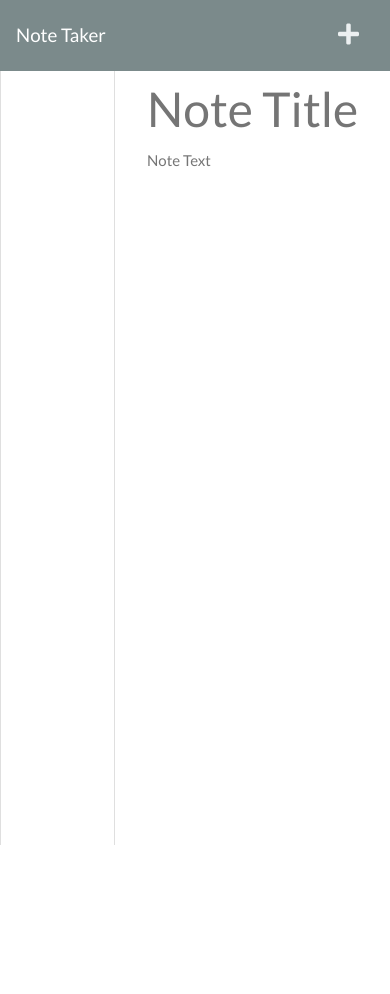
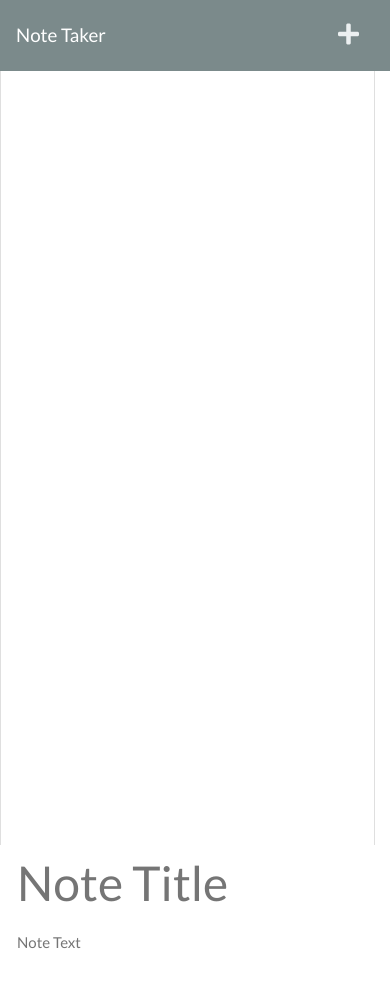
Before and after one commit to JaxonAdams/note-taker, a website: page public/notes.html in a window 390 px wide. Before the commit the page ends 850 px from the top, so only its background shows below. Drawn offline with nearby package versions, Linux system fonts and the light colour scheme; no server answers.

Commit message:
ui change to improve mobile layout

```diff
--- a/public/assets/js/index.js
+++ b/public/assets/js/index.js
@@ -74,9 +74,9 @@ const handleNoteSave = () => {
     text: noteText.value,
   };
   saveNote(newNote).then(() => {
+    location.reload();
     getAndRenderNotes();
     renderActiveNote();
-    location.reload();
   });
 };
 
@@ -95,9 +95,9 @@ const handleNoteDelete = (e) => {
   }
 
   deleteNote(noteId).then(() => {
+    location.reload();
     getAndRenderNotes();
     renderActiveNote();
-    location.reload();
   });
 };
 
--- a/public/notes.html
+++ b/public/notes.html
@@ -28,14 +28,14 @@
     </nav>
     <div class="container-fluid">
       <div class="row">
-        <div class="col-4 list-container">
+        <div class="col-lg-4 col-sm-12 list-container">
           <div class="card">
             <ul class="list-group"></ul>
           </div>
         </div>
-        <div class="col-8">
+        <div class="col-lg-8 col-sm-12">
           <input
-            class="note-title"
+            class="note-title mb-2"
             placeholder="Note Title"
             maxlength="28"
             type="text"
```
Also changed, not shown: db/db.json (+1 -12 lines).
